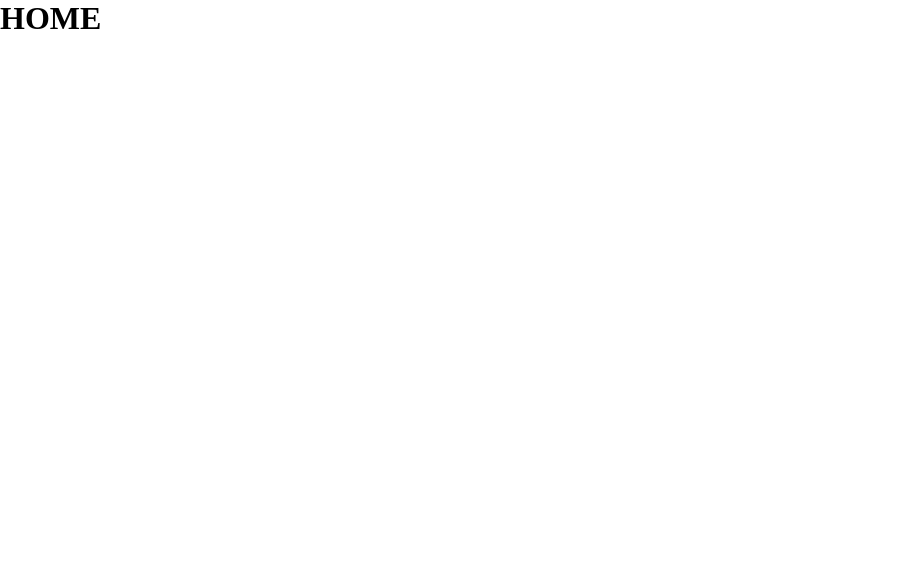
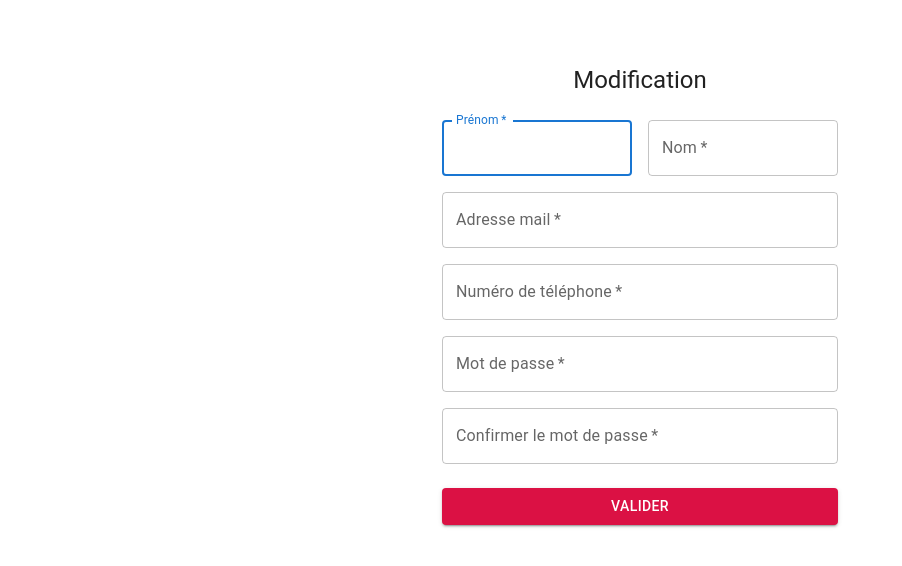
Before and after one commit to Thomas-Marie/BewebCademy, a React (Create React App) app: page / in a window 1280 px wide. Shown: the top 566 px of the page, without its empty margins (0-902 px from the left). Built offline with nearby package versions, Linux system fonts and the light colour scheme.

Commit message:
modification du formulaire

```diff
--- a/src/pages/Home.tsx
+++ b/src/pages/Home.tsx
@@ -1,6 +1,9 @@
+import Modification from '../components/forms/Modification';
+
 const Home = () => {
     return (
-      <h1>HOME</h1>
+      <Modification />
+
     )
   }
 
```
